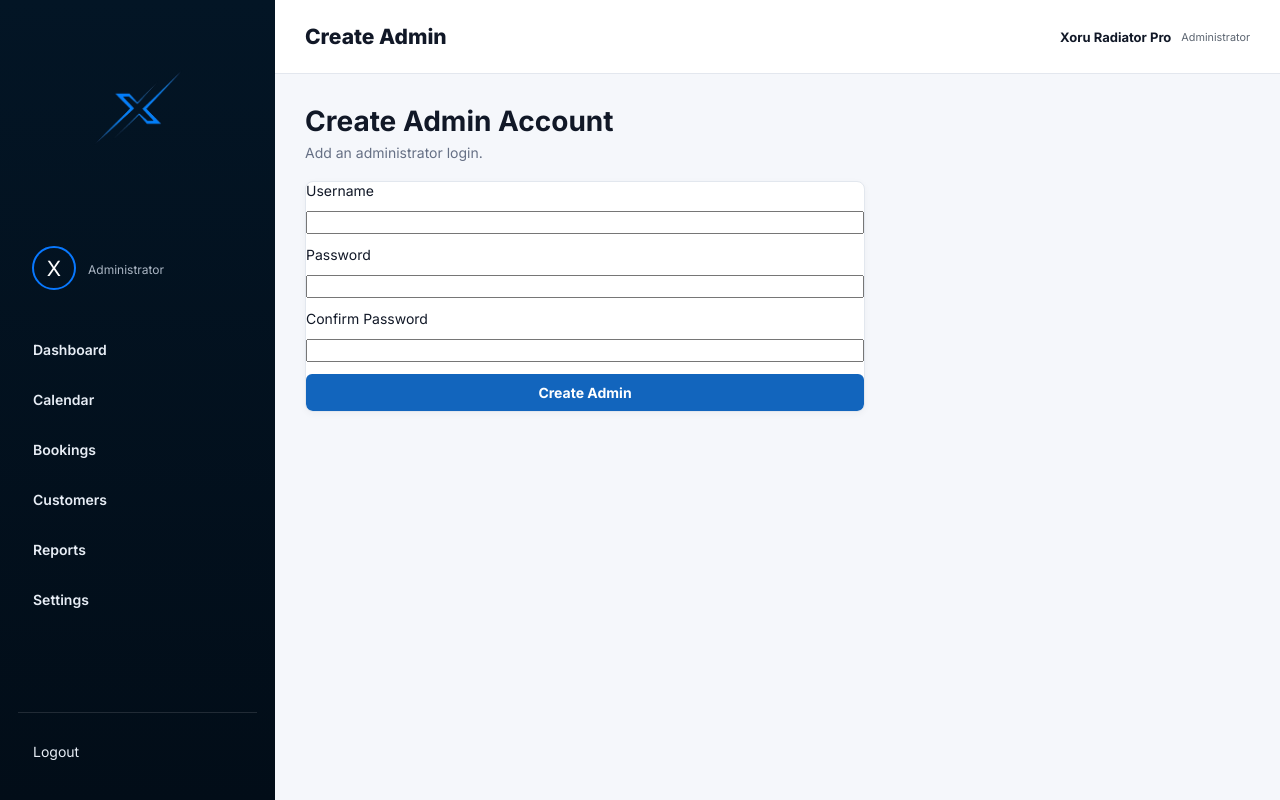
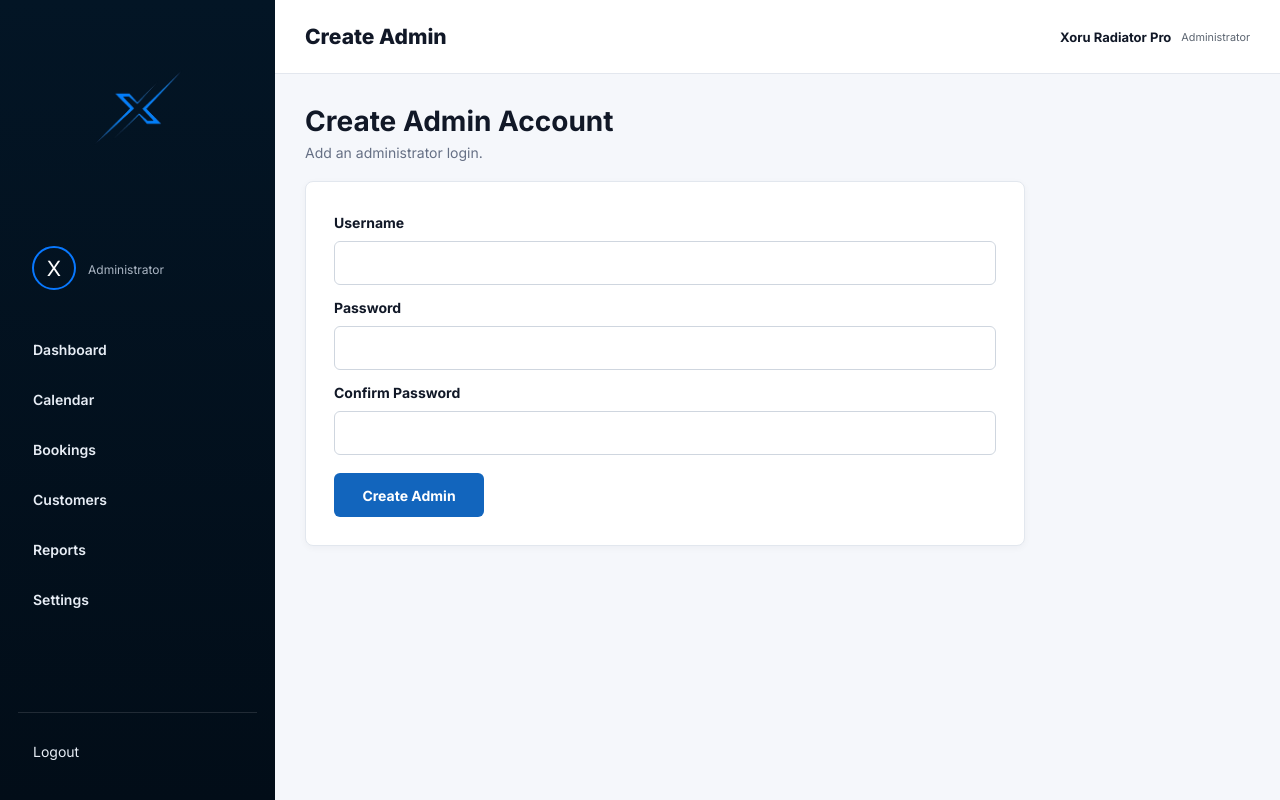
Before and after one commit to TopherTempest/XORU-Radiator-Pro, a Symfony app: template templates/admin/create_admin.html.twig in a window 1280 px wide. Run offline with Twig, Linux system fonts and the light colour scheme; the template is opened without the code that fills it, so the values that code supplies are empty; some libraries are stand-ins or nearby versions.

Commit message:
Improve admin dashboard layout and controls

```diff
--- a/public/style.css
+++ b/public/style.css
@@ -1033,6 +1033,12 @@ textarea {
     padding:28px 18px;
     display:flex;
     flex-direction:column;
+    position:sticky;
+    top:0;
+    height:100vh;
+    box-sizing:border-box;
+    overflow-y:auto;
+    align-self:start;
 }
 
 .admin-logo {
@@ -2477,3 +2483,178 @@ html.admin-dark .admin-alert {
     white-space: normal;
     word-break: break-word;
 }
+
+.admin-dashboard {
+    display: grid;
+    gap: 20px;
+}
+
+.admin-dashboard .admin-settings-header,
+.admin-dashboard .admin-metrics {
+    margin-bottom: 0;
+}
+
+.admin-dashboard .admin-metric {
+    min-height: 116px;
+    padding: 24px;
+}
+
+.admin-dashboard .admin-card-header {
+    padding: 20px 24px;
+}
+
+.admin-settings-page {
+    display: grid;
+    gap: 20px;
+}
+
+.admin-settings-page .admin-settings-header {
+    margin-bottom: 0;
+}
+
+.admin-settings-content {
+    padding: 24px;
+}
+
+.admin-settings-content h2 {
+    margin: 0 0 16px;
+}
+
+.admin-settings-content p {
+    margin: 14px 0 0;
+}
+
+.admin-settings-actions {
+    display: flex;
+    flex-wrap: wrap;
+    gap: 10px;
+}
+
+.admin-settings-content > .admin-btn {
+    display: inline-flex;
+    align-items: center;
+    justify-content: center;
+    margin-top: 4px;
+}
+
+.admin-create-page {
+    display: grid;
+    gap: 20px;
+    max-width: 720px;
+}
+
+.admin-create-page .admin-settings-header {
+    margin-bottom: 0;
+}
+
+.admin-create-card {
+    padding: 28px;
+}
+
+.admin-create-form {
+    display: grid;
+    grid-template-columns: minmax(0, 1fr);
+    gap: 10px;
+}
+
+.admin-create-form label {
+    margin-top: 4px;
+    font-size: 14px;
+    font-weight: 700;
+}
+
+.admin-create-form input {
+    width: 100%;
+    min-height: 44px;
+    box-sizing: border-box;
+    padding: 10px 12px;
+    border: 1px solid #cfd6df;
+    border-radius: 6px;
+    background: #fff;
+    color: #1c2737;
+    font: inherit;
+}
+
+.admin-create-form input:focus {
+    outline: 3px solid rgba(18, 101, 189, .16);
+    border-color: #1265bd;
+}
+
+.admin-create-form button {
+    justify-self: start;
+    min-height: 44px;
+    min-width: 150px;
+    margin-top: 8px;
+}
+
+html.admin-dark .admin-create-form input {
+    background: #1b2733;
+    border-color: #3a4755;
+    color: #f5f7fa;
+}
+
+.admin-dashboard #bookings .admin-table th,
+.admin-dashboard #bookings .admin-table td {
+    padding: 14px 12px;
+}
+
+.admin-dashboard #bookings .admin-booking-status-form,
+.admin-dashboard #bookings .admin-booking-reschedule-form {
+    display: grid;
+    grid-template-columns: minmax(0, 1fr);
+    gap: 8px;
+    min-width: 0;
+    margin: 0 0 10px;
+}
+
+.admin-dashboard #bookings .admin-booking-status-form select,
+.admin-dashboard #bookings .admin-booking-reschedule-form select,
+.admin-dashboard #bookings .admin-booking-status-form button,
+.admin-dashboard #bookings .admin-booking-reschedule-form button {
+    width: 100%;
+    min-width: 0;
+    min-height: 40px;
+    box-sizing: border-box;
+}
+
+.admin-dashboard #bookings .admin-booking-status-form select,
+.admin-dashboard #bookings .admin-booking-reschedule-form select {
+    padding: 8px 10px;
+    border: 1px solid #cfd6df;
+    border-radius: 6px;
+    background: #fff;
+    color: #1c2737;
+}
+
+.admin-dashboard #bookings .admin-booking-status-form button,
+.admin-dashboard #bookings .admin-booking-reschedule-form button {
+    display: flex;
+    align-items: center;
+    justify-content: center;
+}
+
+.admin-dashboard #slots > .admin-form {
+    grid-template-columns: repeat(2, minmax(0, 1fr)) auto;
+    align-items: center;
+    gap: 12px;
+    padding: 20px 24px;
+}
+
+@media (max-width: 600px) {
+    .admin-settings-content {
+        padding: 18px;
+    }
+
+    .admin-create-card {
+        padding: 18px;
+    }
+
+    .admin-dashboard #slots > .admin-form {
+        grid-template-columns: 1fr;
+        padding: 16px;
+    }
+
+    .admin-dashboard .admin-card-header {
+        padding: 16px;
+    }
+}
--- a/templates/admin/create_admin.html.twig
+++ b/templates/admin/create_admin.html.twig
@@ -1 +1,24 @@
-{% extends 'admin/_layout.html.twig' %}{% block title %}Create Admin - XORU{% endblock %}{% block heading %}Create Admin{% endblock %}{% block content %}<div class="admin-settings-header"><h1>Create Admin Account</h1><p>Add an administrator login.</p></div>{% if error %}<div class="admin-login-error">{{ error }}</div>{% endif %}<section class="admin-card" style="max-width:560px"><form method="post" style="display:grid;gap:12px"><input type="hidden" name="_token" value="{{ csrf_token('create_admin') }}"><label for="username">Username</label><input id="username" name="username" minlength="3" maxlength="50" required><label for="password">Password</label><input id="password" type="password" name="password" minlength="8" required><label for="confirm_password">Confirm Password</label><input id="confirm_password" type="password" name="confirm_password" minlength="8" required><button class="admin-btn primary" type="submit">Create Admin</button></form></section>{% endblock %}
+{% extends 'admin/_layout.html.twig' %}
+{% block title %}Create Admin - XORU{% endblock %}
+{% block heading %}Create Admin{% endblock %}
+{% block content %}
+<div class="admin-create-page">
+    <div class="admin-settings-header">
+        <h1>Create Admin Account</h1>
+        <p>Add an administrator login.</p>
+    </div>
+    {% if error %}<div class="admin-login-error">{{ error }}</div>{% endif %}
+    <section class="admin-card admin-create-card">
+        <form method="post" class="admin-create-form">
+            <input type="hidden" name="_token" value="{{ csrf_token('create_admin') }}">
+            <label for="username">Username</label>
+            <input id="username" name="username" minlength="3" maxlength="50" autocomplete="username" required>
+            <label for="password">Password</label>
+            <input id="password" type="password" name="password" minlength="8" autocomplete="new-password" required>
+            <label for="confirm_password">Confirm Password</label>
+            <input id="confirm_password" type="password" name="confirm_password" minlength="8" autocomplete="new-password" required>
+            <button class="admin-btn primary" type="submit">Create Admin</button>
+        </form>
+    </section>
+</div>
+{% endblock %}
```
Also changed, not shown: templates/admin/dashboard.html.twig (+4 -2 lines), templates/admin/settings.html.twig (+30 -1 lines).
